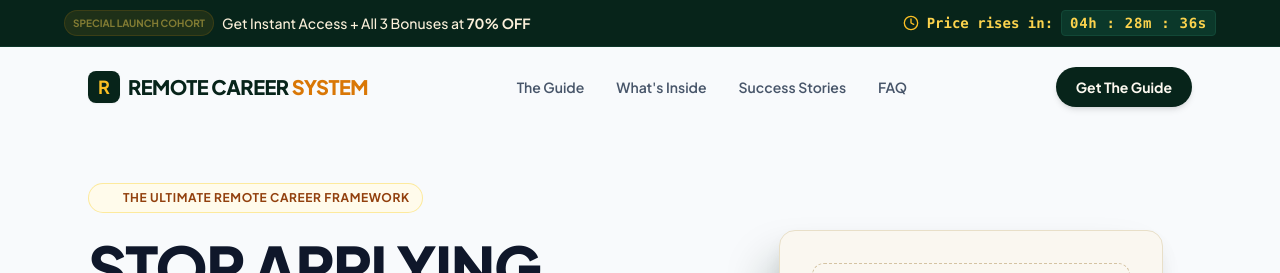
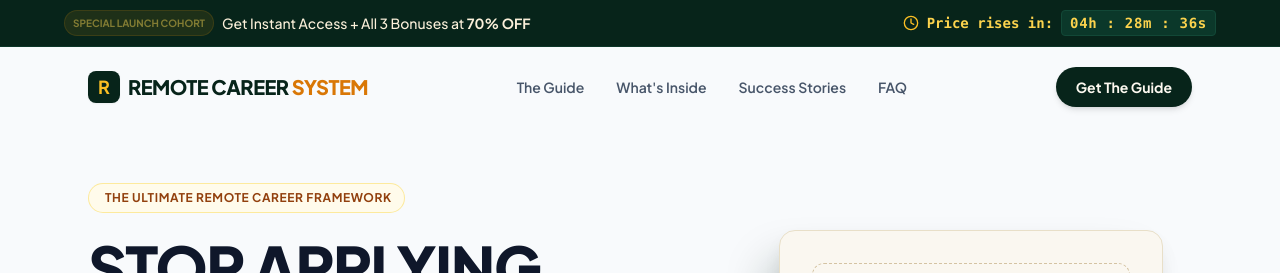
Before and after one commit to waleowootori/Guide-landing-page, a React (Vite) app: page / in a window 1280 px wide. Shown: the top 273 px of the page. Built offline with nearby package versions, Linux system fonts and the light colour scheme; a web font is replaced by a local one.

Commit message:
testing changes

```diff
--- a/src/components/Hero.jsx
+++ b/src/components/Hero.jsx
@@ -27,8 +27,8 @@
           {/* ── Left: Copy ──────────────────────────────────────────── */}
           <div className="lg:col-span-7 space-y-6 text-left">
             {/* Eyebrow badge */}
-            <div className="inline-flex items-center gap-2 px-3 py-1.5 rounded-full bg-amber-50 border border-amber-200/80 text-amber-800 text-xs font-bold uppercase tracking-wider">
-              <span className="w-3.5 h-3.5 text-amber-600" />
+            <div className="inline-flex items-center gap-1 px-3 py-1.5 rounded-full bg-amber-50 border border-amber-200/80 text-amber-800 text-xs font-bold uppercase tracking-wider">
+              <span className="w-2.6 h-3.5 text-amber-600" />
               The Ultimate Remote Career Framework
             </div>
 
```
